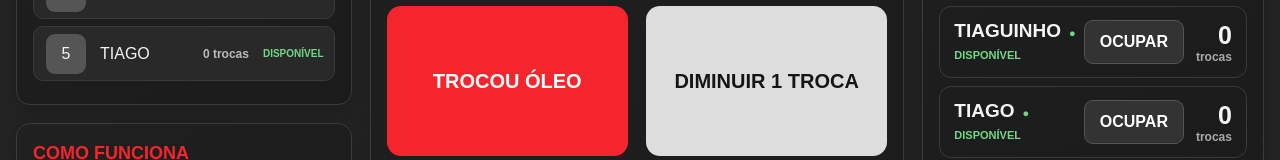
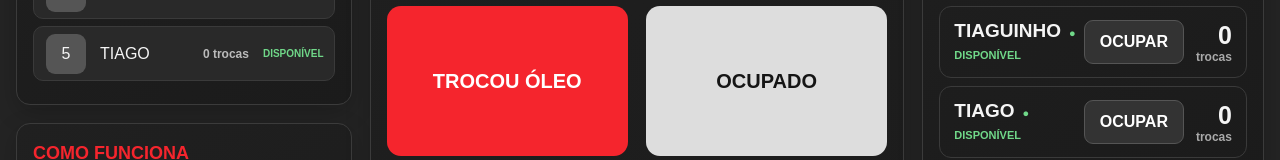
Before and after one commit to CilianoRm/dakar-motos-oleo, a plain HTML site: page index.html in a window 1280 px wide. Shown: the part 465-625 px from the top of the page. Drawn offline with nearby package versions, Linux system fonts and the light colour scheme; no server answers.

Commit message:
Add files via upload

```diff
--- a/index.html
+++ b/index.html
@@ -26,7 +26,7 @@
 <div class="divider"></div><div class="section-title center small">REGISTRAR AÇÃO</div>
 <div class="actions">
 <button class="action oil" id="oilBtn"><span class="action-label">TROCOU ÓLEO</span></button>
-<button class="action busy" id="busyBtn"><span class="action-label">DIMINUIR 1 TROCA</span></button>
+<button class="action busy" id="busyBtn"><span class="action-label">OCUPADO</span></button>
 </div>
 
 <div class="hint">TROCOU ÓLEO registra +1. OCUPADO abre a correção e diminui 1 troca do mecânico escolhido.</div>
```
